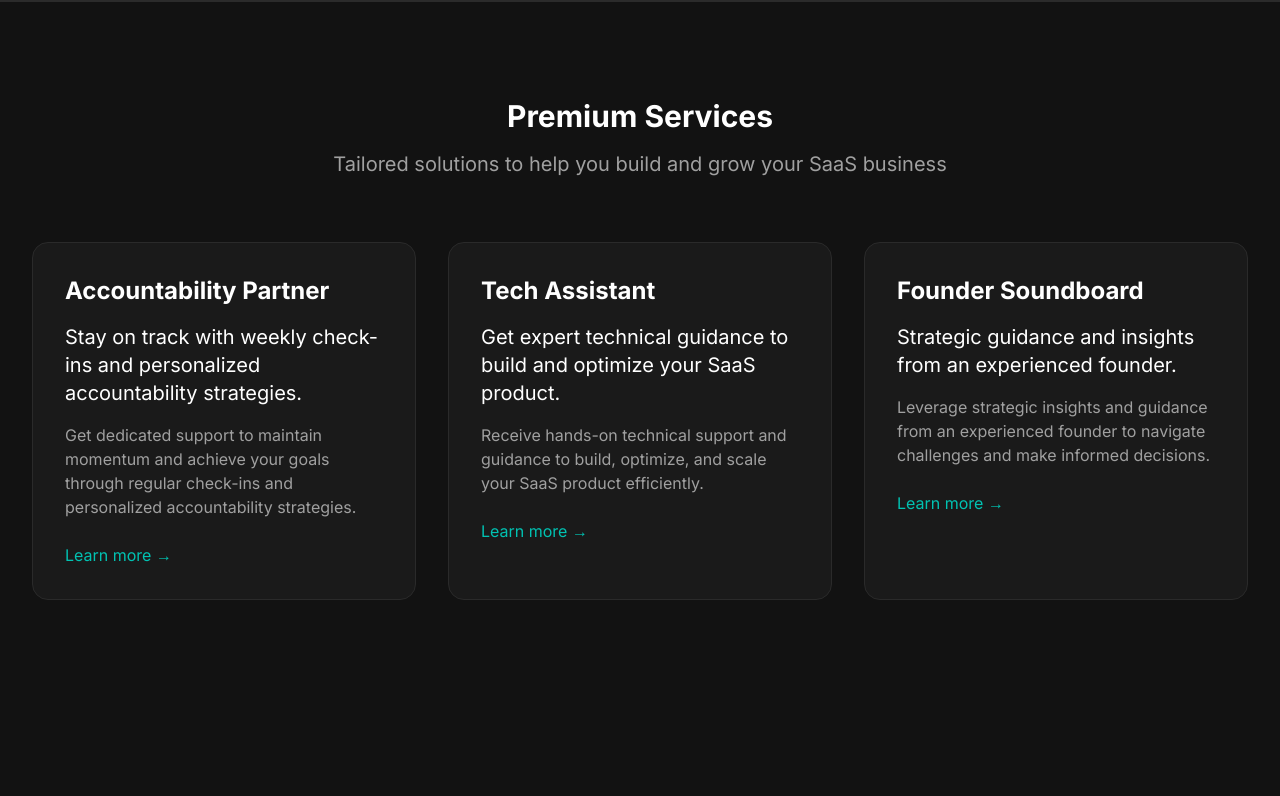
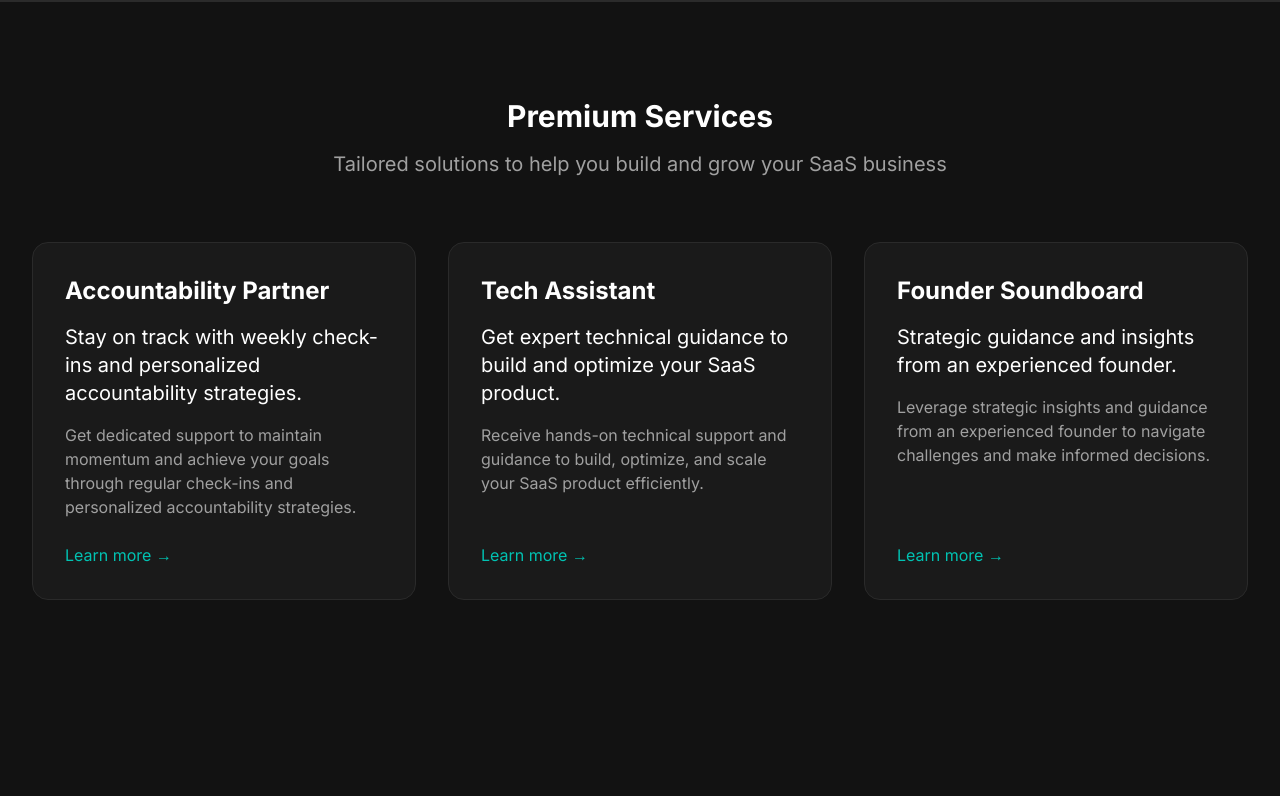
Before and after one commit to JohannesBorge/borge, a Next.js app: page / in a window 1280 px wide. Shown: the part 558-1354 px from the top of the page. Built offline with nearby package versions, Linux system fonts and the light colour scheme; grey boxes are pictures that could not be loaded.

Commit message:
Align Learn more buttons in Services section

```diff
--- a/app/page.tsx
+++ b/app/page.tsx
@@ -79,14 +79,16 @@ export default function Home() {
                 initial={{ opacity: 0, y: 20 }}
                 animate={{ opacity: 1, y: 0 }}
                 transition={{ duration: 0.5, delay: index * 0.1 }}
-                className="bg-surface p-8 rounded-2xl border border-border hover:border-teal-500/50 transition-colors duration-300"
+                className="bg-surface p-8 rounded-2xl border border-border hover:border-teal-500/50 transition-colors duration-300 flex flex-col h-full"
               >
-                <h3 className="text-2xl font-bold mb-4 text-text-primary">{service.name}</h3>
-                <p className="text-xl text-text-primary mb-4">{service.title}</p>
-                <p className="text-text-secondary mb-6">{service.description}</p>
+                <div className="flex-grow">
+                  <h3 className="text-2xl font-bold mb-4 text-text-primary">{service.name}</h3>
+                  <p className="text-xl text-text-primary mb-4">{service.title}</p>
+                  <p className="text-text-secondary mb-6">{service.description}</p>
+                </div>
                 <Link
                   href={service.href}
-                  className="inline-block text-teal-500 hover:text-teal-600 transition-colors duration-300"
+                  className="inline-block text-teal-500 hover:text-teal-600 transition-colors duration-300 mt-auto"
                 >
                   Learn more →
                 </Link>
```
